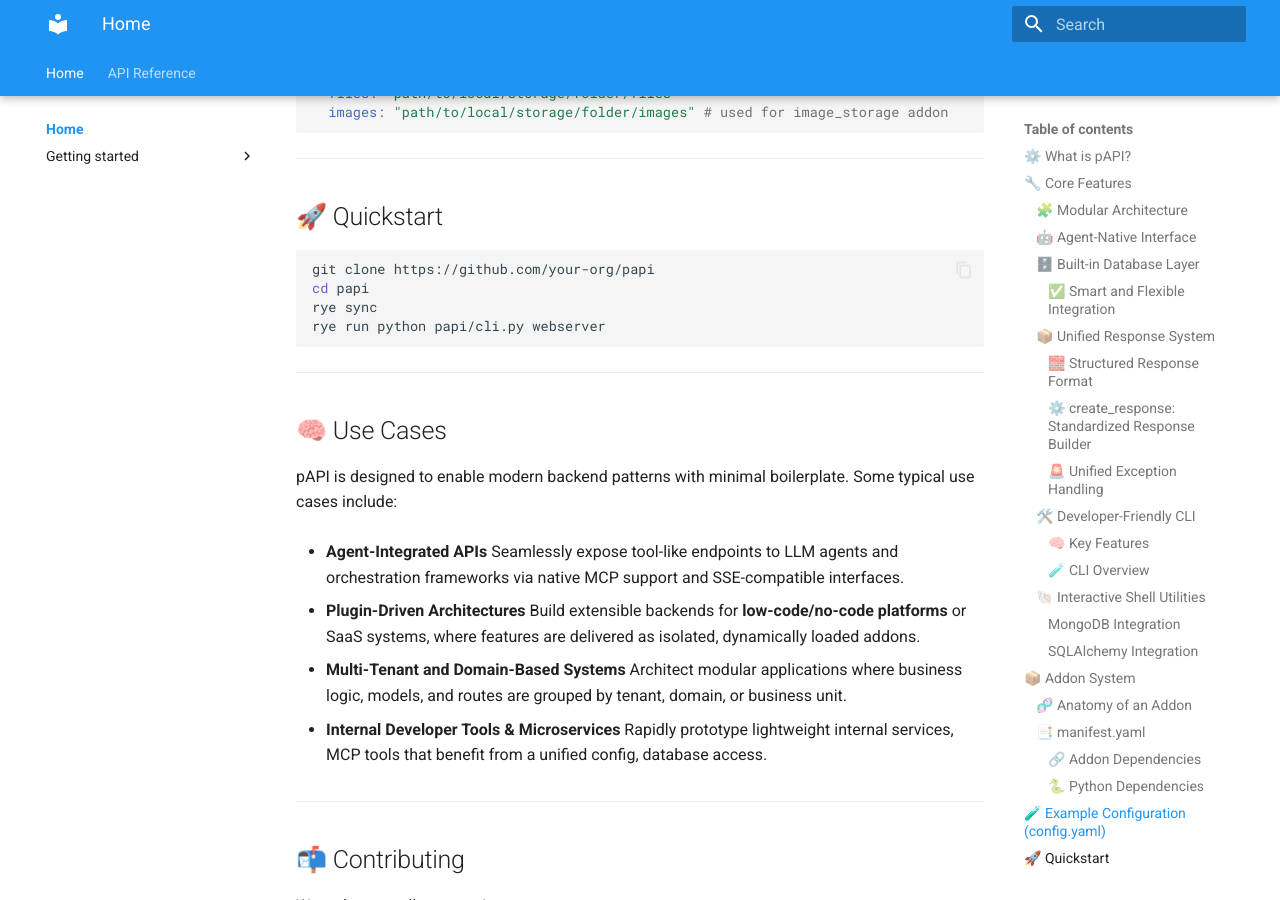
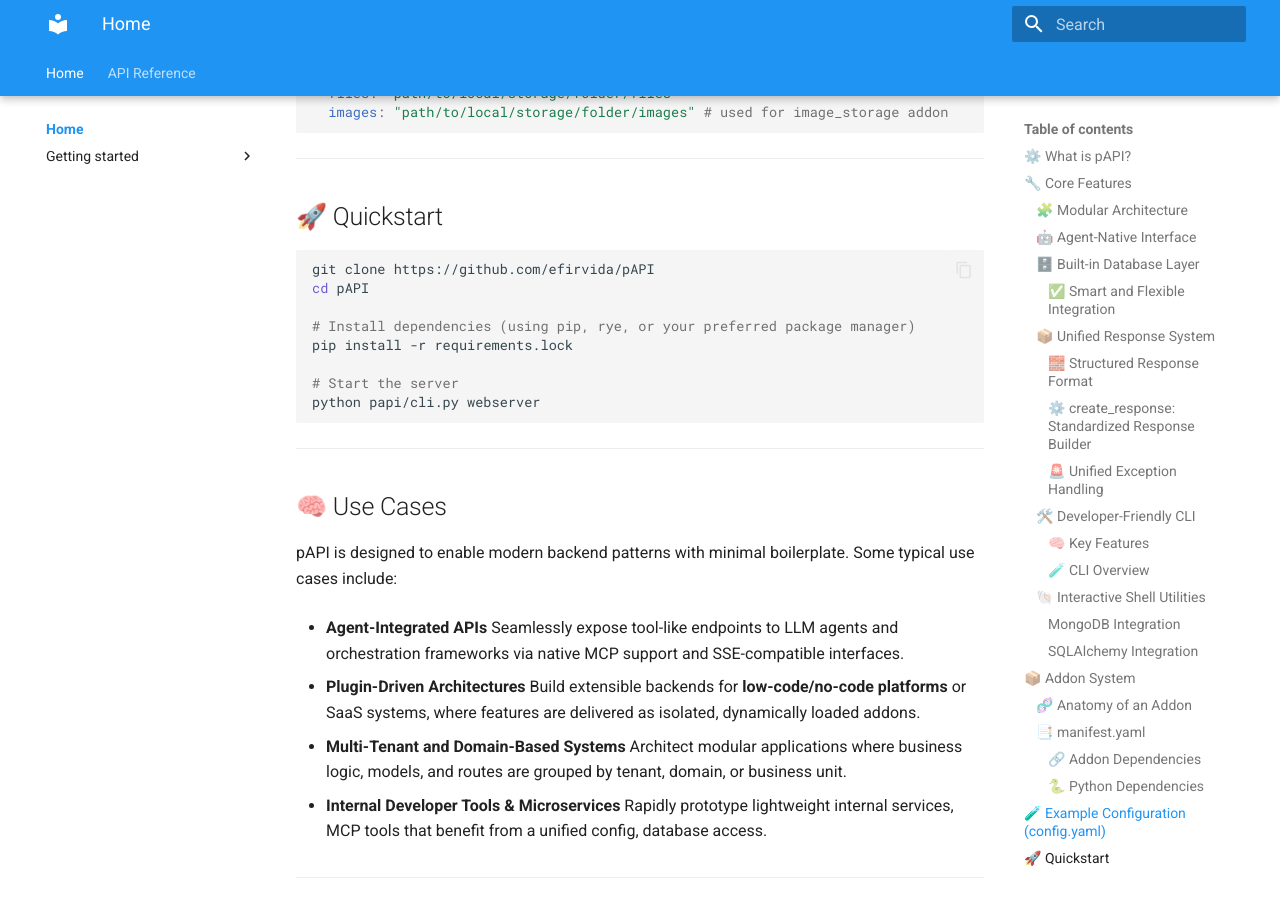
Before and after one commit to efirvida/pAPI, an MkDocs documentation site: the page built from docs/index.md, in a window 1280 px wide and 900 px high, scrolled down 8382 px. Built offline with MkDocs 1.6.1 and Material for MkDocs 9.7.7, drawn with Linux system fonts in a browser that asks for light colours; some of the changed text lies outside the part shown.

Commit message:
Fix language consistency, port standardization, and CLI command references
Co-authored-by: efirvida <4184620+efirvida@users.noreply.github.com>

````diff
--- a/docs/index.md
+++ b/docs/index.md
@@ -1,6 +1,6 @@
 # pAPI — Pluggable Python API Framework
 
-> **GitHub**: [https://github.com/efirvida/papi](https://github.com/efirvida/papi)
+> **GitHub**: [https://github.com/efirvida/pAPI](https://github.com/efirvida/pAPI)
 
 pAPI is a lightweight, modular micro-framework built on top of FastAPI. It leverages FastAPI’s full feature set—routing, dependency injection, async support—without altering its internals or impacting performance. Instead, it enhances FastAPI’s routing system with dynamic discovery, a plugin-based architecture, and first-class support for agent-native endpoints, such as tools exposed via the Model Context Protocol (MCP). This makes pAPI especially well-suited for building composable microservices, intelligent agent interfaces, and modular backends.
 
@@ -75,13 +75,13 @@ async def my_tool():
 Start the full API + MCP tools with:
 
 ```bash
-rye run python papi/cli.py webserver
+python papi/cli.py webserver
 ```
 
 Or launch just the MCP interface:
 
 ```bash
-rye run python papi/cli.py mcpserver
+python papi/cli.py mcpserver
 ```
 
 ---
@@ -206,7 +206,7 @@ $ papi_cli shell             # Open an interactive, async-ready developer shell
 #### 🧪 CLI Overview
 
 ```bash
-$ rye run python papi/cli.py --help
+$ python papi/cli.py --help
 ```
 
 ```text
@@ -379,10 +379,14 @@ storage: # mounted as static files to provide global static files foled
 ## 🚀 Quickstart
 
 ```bash
-git clone https://github.com/your-org/papi
-cd papi
-rye sync
-rye run python papi/cli.py webserver
+git clone https://github.com/efirvida/pAPI
+cd pAPI
+
+# Install dependencies (using pip, rye, or your preferred package manager)
+pip install -r requirements.lock
+
+# Start the server
+python papi/cli.py webserver
 ```
 
 ---
--- a/mkdocs.yml
+++ b/mkdocs.yml
@@ -1,7 +1,7 @@
 site_name: pAPI – Python/Pluggable API Framework
-site_description: pAPI – Official Documentación
+site_description: pAPI – Official Documentation
 site_author: Eduardo Miguel Fírvida Donestevez
-site_url: https://efirvida.github.io/papi/
+site_url: https://efirvida.github.io/pAPI/
 
 nav:
   - Home:
````
Also changed, not shown: other parts of docs/index.md (+3 -3 lines), README.md (+7 -3 lines), docs/tutorials/hello_world.md (+5 -5 lines), docs/tutorials/weather_mongodb.md (+2 -2 lines), docs/tutorials/weather_sqlalchemy.md (+2 -2 lines), docs/tutorials/website.md (+1 -1 lines).
